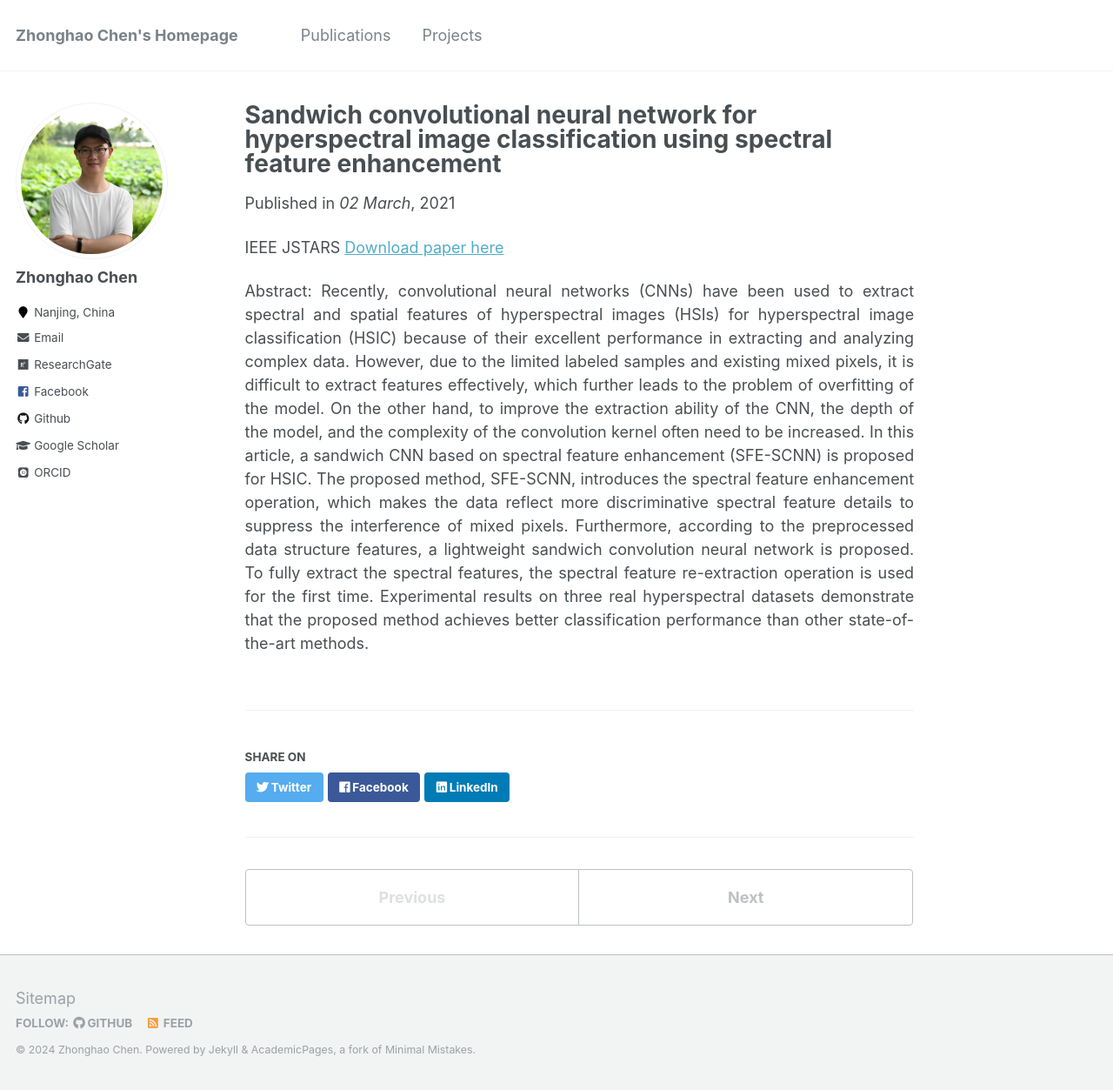
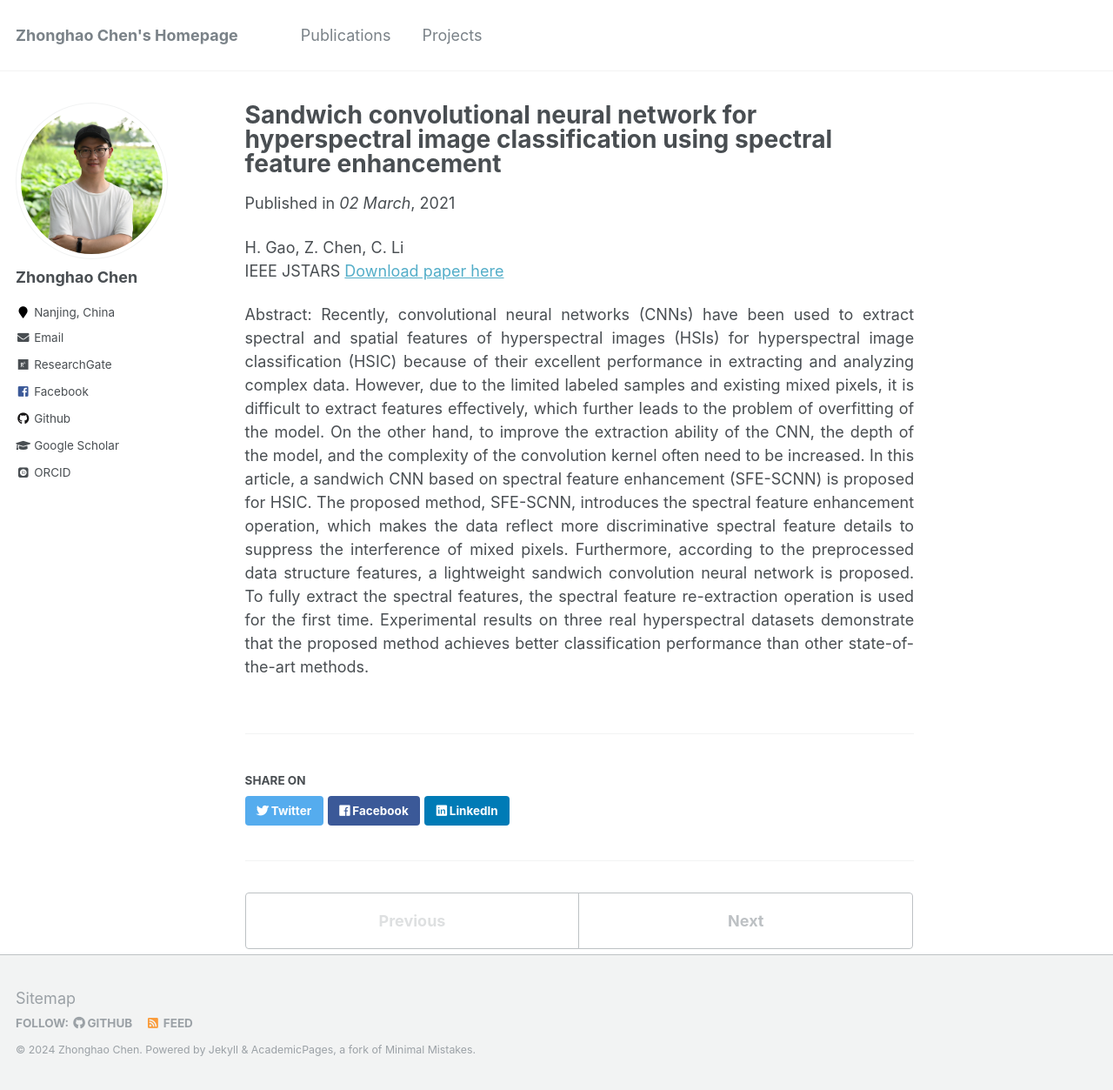
Before and after one commit to zhonghaochen/zhonghaochen.github.io, a Jekyll site: the page built from _publications/2009-10-01-paper-title-number-1.md, in a window 1280 px wide and 1253 px high. Shown: the whole window at 87% size. Built offline with Jekyll 4.4.1, drawn with Linux system fonts in a browser that asks for light colours; some web fonts are replaced.

Commit message:
Update 2009-10-01-paper-title-number-1.md

```diff
--- a/_publications/2009-10-01-paper-title-number-1.md
+++ b/_publications/2009-10-01-paper-title-number-1.md
@@ -4,6 +4,7 @@ collection: publications
 date: 2021-03-2
 venue: '02 March'
 ---
+H. Gao, Z. Chen, C. Li<br>
 IEEE JSTARS
 [Download paper here](https://ieeexplore.ieee.org/document/9366971)
 
```
